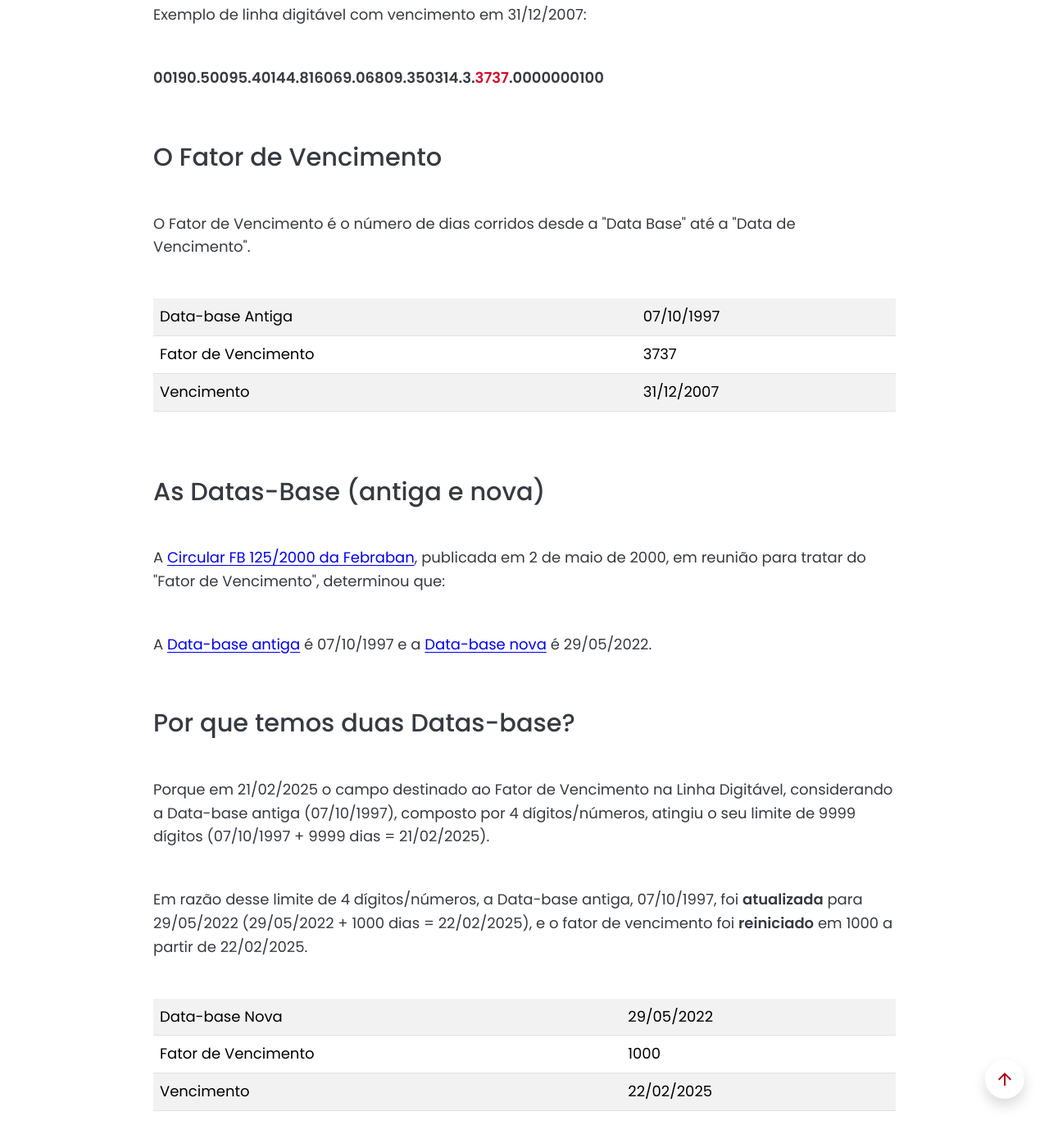
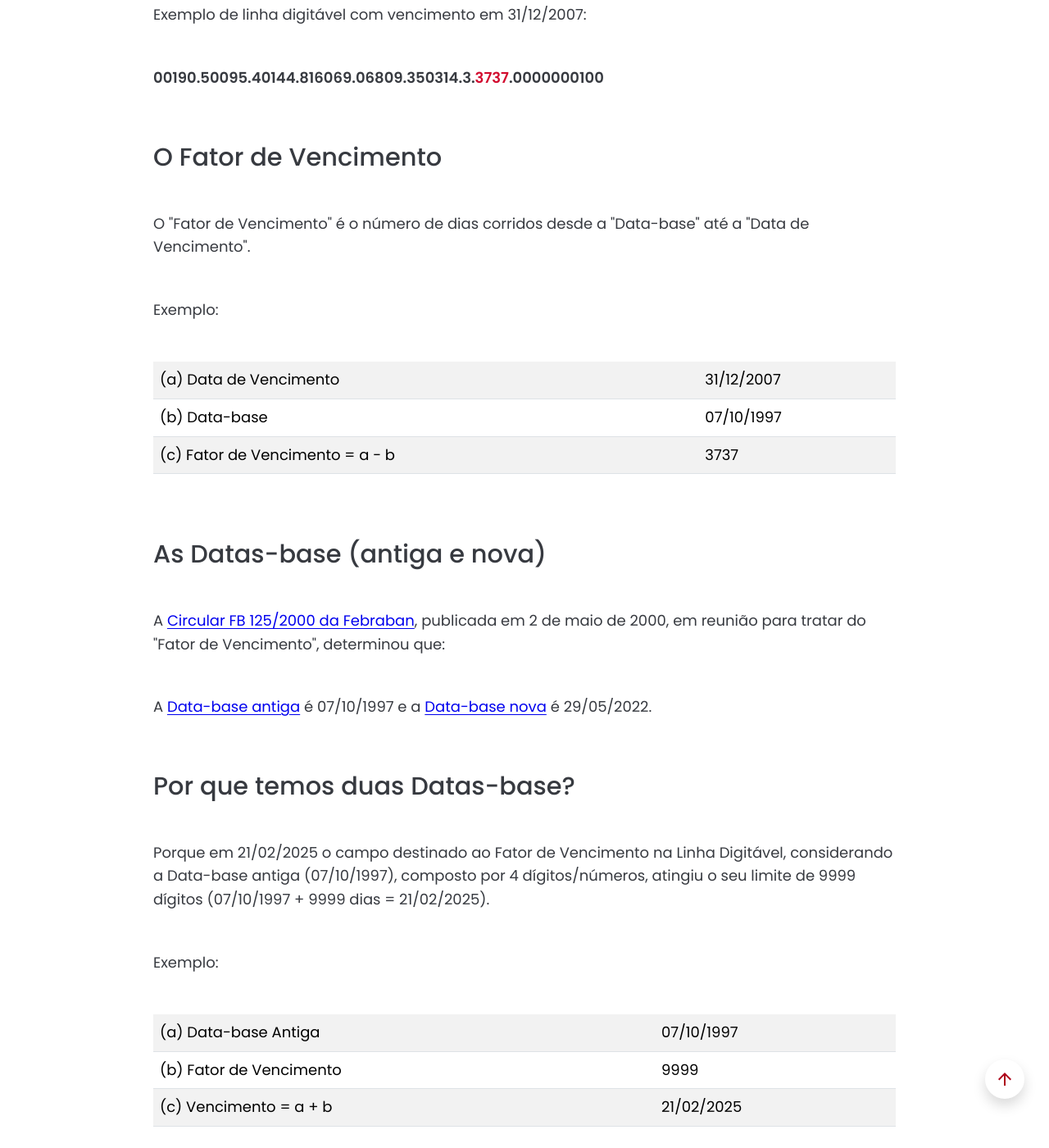
Before and after one commit to Sergio-Damm/boletobancario, a Jekyll site: the page built from pages/vencimento/index.html, in a window 1280 px wide and 1400 px high, scrolled down 1398 px. Shown: the whole window at 82% size. Built offline with Jekyll 4.4.1, drawn with Linux system fonts in a browser that asks for light colours; some of the changed text lies outside the part shown.

Commit message:
text revision index linha digitavel and vencimento

```diff
--- a/pages/vencimento/index.html
+++ b/pages/vencimento/index.html
@@ -116,22 +116,23 @@ permalink: /vencimento/
         <div class="col-12 col-md-10 mx-auto">
       		<div class="mb-5">
 				<h2 class="h2-title-content mb-5">O Fator de Vencimento</h2>
-					<p class="mb-5">O Fator de Vencimento é o número de dias corridos desde a "Data Base" até a "Data de Vencimento".</p>
+					<p class="mb-5">O "Fator de Vencimento" é o número de dias corridos desde a "Data-base" até a "Data de Vencimento".</p>
+					<p class="mb-5">Exemplo:</p>
 
 						<div class="table-responsive mb-5">
   							<table class="table table-striped">
 								<tbody>
 									<tr>
-										<td class="text-nowrap">Data-base Antiga</td>
+										<td class="text-nowrap">(a) Data de Vencimento</td>
+										<td>31/12/2007</td>
+									</tr>
+									<tr>
+										<td class="text-nowrap">(b) Data-base</td>
 										<td>07/10/1997</td>
 									</tr>
 									<tr>
-										<td class="text-nowrap">Fator de Vencimento</td>
+										<td class="text-nowrap">(c) Fator de Vencimento = a - b</td>
 										<td>3737</td>
-									</tr>
-									<tr>
-										<td class="text-nowrap">Vencimento</td>
-										<td>31/12/2007</td>
 									</tr>
 								</tbody>
 							</table>
@@ -146,7 +147,7 @@ permalink: /vencimento/
 	<div class="row">
         <div class="col-12 col-md-10 mx-auto">
       		<div class="mb-5">
-				<h2 class="h2-title-content mb-5">As Datas-Base (antiga e nova)</h2>
+				<h2 class="h2-title-content mb-5">As Datas-base (antiga e nova)</h2>
 
 					<p class="mb-5">A <a class="link-externo" href="https://bancomercantil.com.br/Empresas/Cobranca/Documentos%20Compartilhados/CobrancaCodigoBarrasFatorVencimento.pdf" title="Link para o site do Banco Mercantil" target="_blank" rel="noopener noreferrer">Circular FB 125/2000 da Febraban</a>, publicada em 2 de maio de 2000, em reunião para tratar do "Fator de Vencimento", determinou que:</p>
 
@@ -165,23 +166,44 @@ permalink: /vencimento/
 				<h2 class="h2-title-content mb-5">Por que temos duas Datas-base?</h2>
 
 					<p class="mb-5">Porque em 21/02/2025 o campo destinado ao Fator de Vencimento na Linha Digitável, considerando a Data-base antiga (07/10/1997), composto por 4 dígitos/números, atingiu o seu limite de 9999 dígitos (07/10/1997 + 9999 dias = 21/02/2025).</p>
-
-					<p class="mb-5">Em razão desse limite de 4 dígitos/números, a Data-base antiga, 07/10/1997, foi <span class="fw-semibold">atualizada</span> para 29/05/2022 (29/05/2022 + 1000 dias = 22/02/2025), e o fator de vencimento foi <span class="fw-semibold">reiniciado</span> em 1000 a partir de 22/02/2025.</p>
+					<p class="mb-5">Exemplo:</p>
 
 						<div class="table-responsive mb-5">
   							<table class="table table-striped">
 								<tbody>
 									<tr>
-										<td class="text-nowrap">Data-base Nova</td>
+										<td class="text-nowrap">(a) Data-base Antiga</td>
+										<td>07/10/1997</td>
+									</tr>
+									<tr>
+										<td class="text-nowrap">(b) Fator de Vencimento</td>
+										<td>9999</td>
+									</tr>
+									<tr>
+										<td class="text-nowrap">(c) Vencimento = a + b</td>
+										<td>21/02/2025</td>
+									</tr>
+								</tbody>
+							</table>
+						</div>
+
+					<p class="mb-5">Em razão desse limite de 4 dígitos/números, a Data-base antiga, 07/10/1997, foi <span class="fw-semibold">atualizada</span> para 29/05/2022 (29/05/2022 + 1000 dias = 22/02/2025), e o fator de vencimento foi <span class="fw-semibold">reiniciado</span> em 1000 a partir de 22/02/2025.</p>
+					<p class="mb-5">Exemplo:</p>
+
+						<div class="table-responsive mb-5">
+  							<table class="table table-striped">
+								<tbody>
+									<tr>
+										<td class="text-nowrap">(a) Data-base Nova</td>
 										<td>29/05/2022</td>
 									</tr>
 									<tr>
-										<td class="text-nowrap">Fator de Vencimento</td>
+										<td class="text-nowrap">(b) Fator de Vencimento</td>
 										<td>1000</td>
 									</tr>
-          			            				<tr>
-											<td class="text-nowrap">Vencimento</td>
-											<td>22/02/2025</td>
+									<tr>
+										<td class="text-nowrap">(c) Vencimento = a + b</td>
+										<td>22/02/2025</td>
 									</tr>
 								</tbody>
 							</table>
@@ -271,22 +293,22 @@ permalink: /vencimento/
 					</ul>
 
 					<p class="mb-5">Considerando que a Data-base nova é 29/05/2022, o Fator de Vencimento é o resultado da subtração entre a Data de Vencimento desejada e a Data-base nova.</p>
-
 					<p class="mb-5">A fórmula é: Data de Vencimento desejada - Data-base nova = Fator de Vencimento.</p>
+					<p class="mb-5">Exemplo:</p>
 
 						<div class="table-responsive mb-5">
   							<table class="table table-striped">
 								<tbody>
 									<tr>
-										<td class="text-nowrap">Data de Vencimento desejada (exemplo)</td>
+										<td class="text-nowrap">(a) Data de Vencimento desejada</td>
 										<td>31/12/2026</td>
 									</tr>
 									<tr>
-										<td class="text-nowrap">Data-base nova</td>
+										<td class="text-nowrap">(b) Data-base nova</td>
 										<td>29/05/2022</td>
 									</tr>
   			                    	<tr>
-										<td class="text-nowrap">Fator de Vencimento</td>
+										<td class="text-nowrap">(c) Fator de Vencimento = a - b</td>
 										<td>1677</td>
 									</tr>
 								</tbody>
```
Also changed, not shown: pages/linha-digitavel/index.html (+28 -18 lines), img/codigobarras.png (added), 3 other files.
